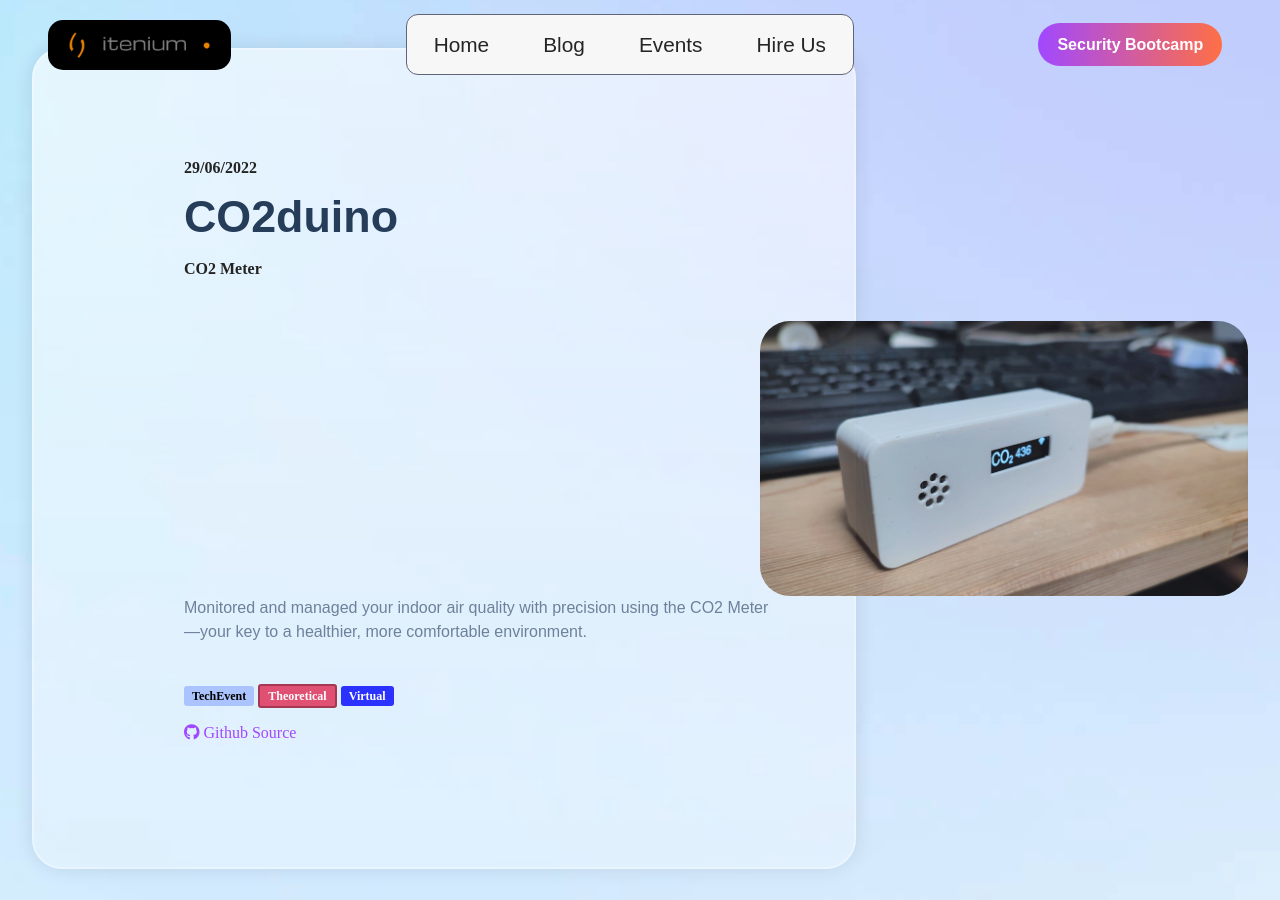
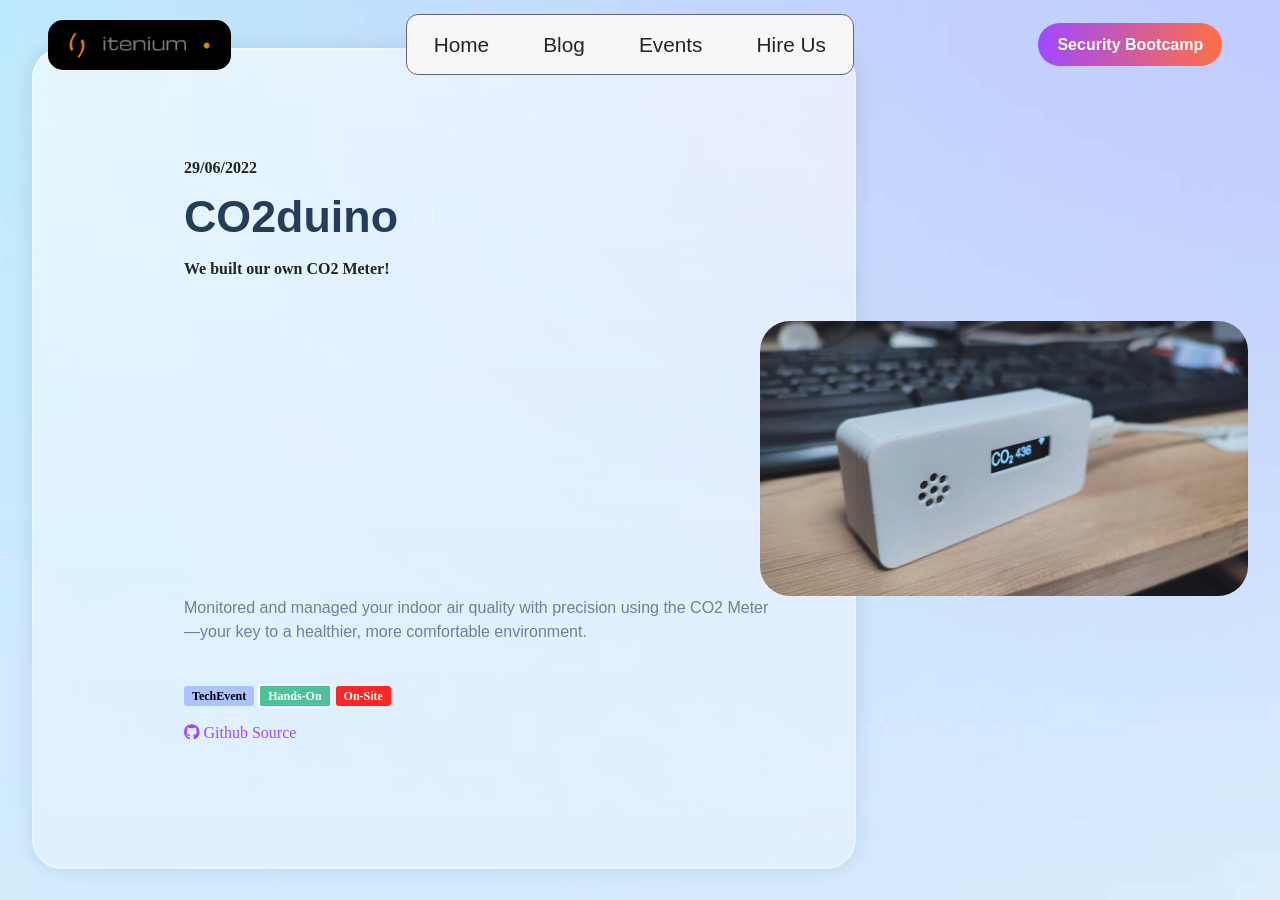
Before and after one commit to itenium-be/Competence-Center, a Jekyll site: the page built from pages/events.html, in a window 1280 px wide and 900 px high, scrolled down 63119 px. Built offline with Jekyll 4.4.1, drawn with Linux system fonts in a browser that asks for light colours; some web fonts are replaced.

Commit message:
Updated subtitle, content and type

```diff
--- a/_data/events.yml
+++ b/_data/events.yml
@@ -1349,7 +1349,7 @@
 
 
 - name: "CO2duino"
-  subTitle: "CO2 Meter"
+  subTitle: "We built our own CO2 Meter!"
   date: 2022-06-29
   track: "TechEvent"
   summary: >
@@ -1357,8 +1357,8 @@
        precision using the CO2 Meter—your key to a healthier,
        more comfortable environment.
   level: Introduction
-  content: "Theoretical"
-  type: ["Virtual"]
+  content: "Hands-On"
+  type: ["On-Site"]
   duration: "1h"
   image: "assets/images-events/CO2duino-1.jpeg"
   githubUrl: "https://github.com/itenium-be/CO2duino"
```
